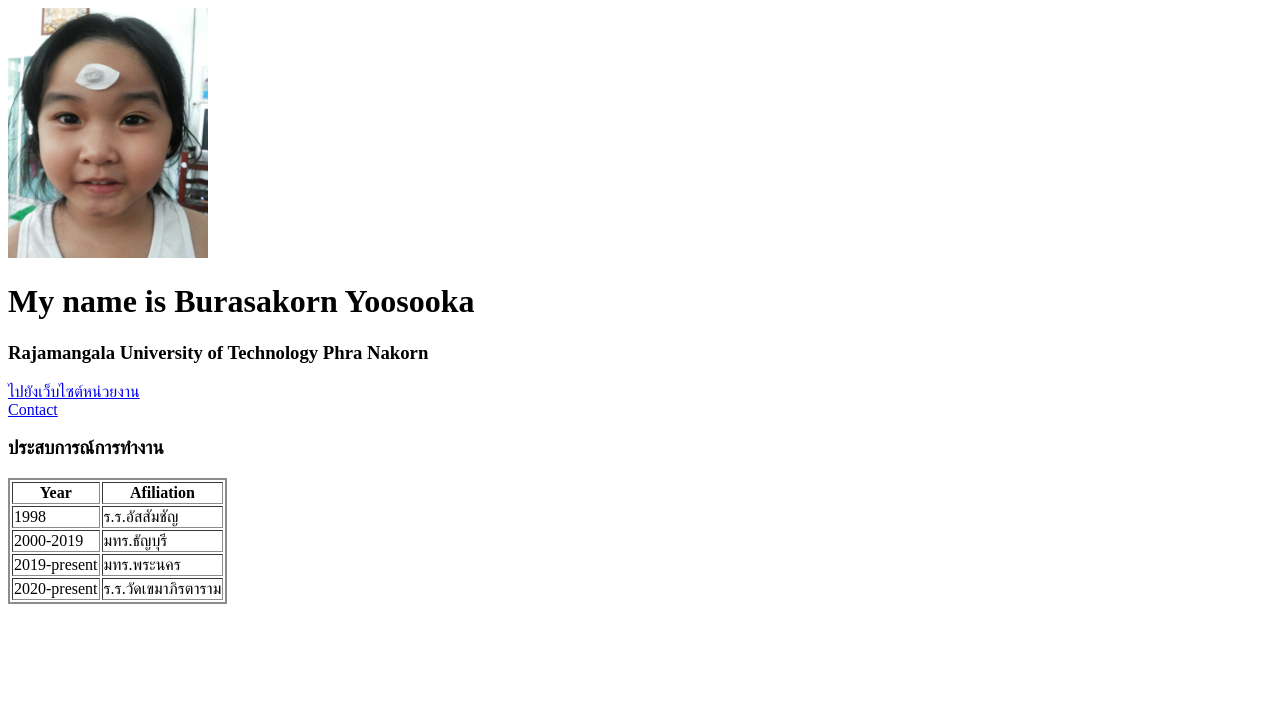
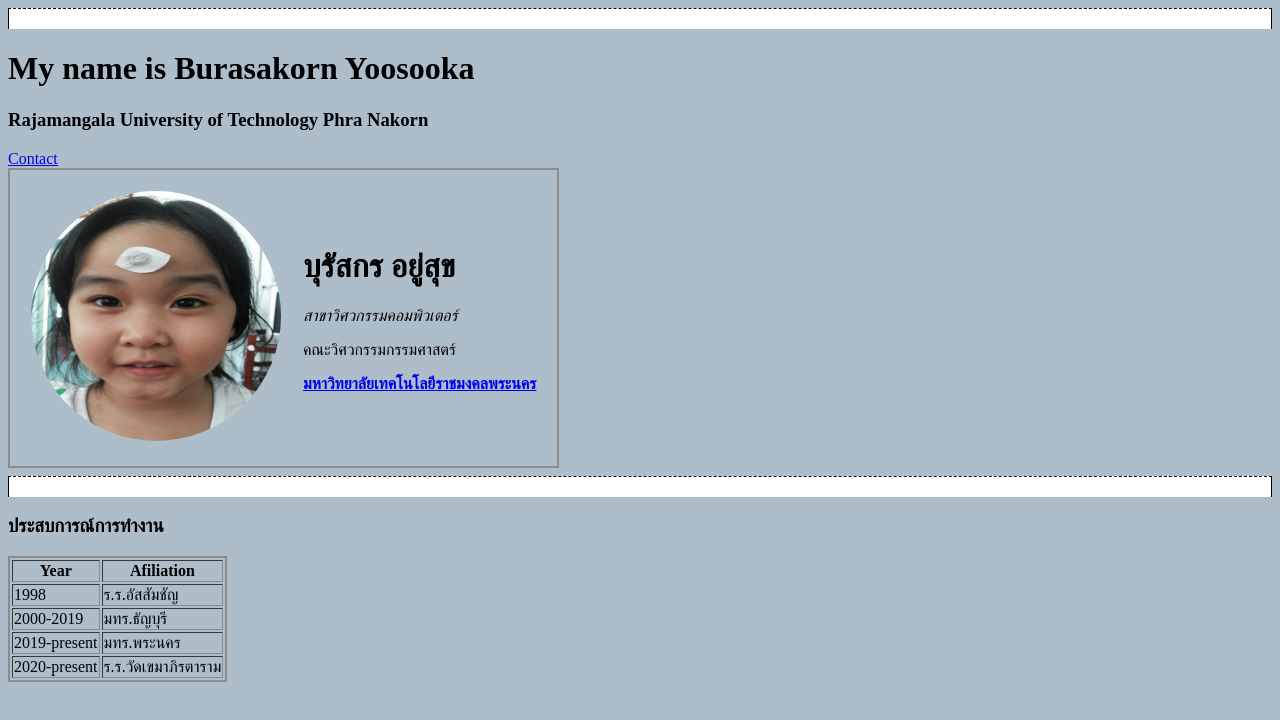
Before and after one commit to burasakorny/mypage2024, a plain HTML site: page index.html in a window 1280 px wide. Drawn offline with Linux system fonts and the light colour scheme.

Commit message:
ตกแต่งเว็บด้วย CSS และเปลี่ยนอีเมล์

```diff
--- a/index.html
+++ b/index.html
@@ -5,14 +5,34 @@
     <meta name="viewport" content="width=device-width, initial-scale=1.0">
     <title>Burasakorn Yoosooka</title>
     <link rel="stylesheet" href="styles.css">
+    <style>
+        body {
+	background-color: #AEBDCA;
+	}
+       hr {
+	background-color:white;
+	}
+        img {
+    border-radius: 50%;
+    }
+    </style>
 </head>
 <body>
-    <img src="profile.jpg" alt="" width="200" height="250">
+    <hr style="border-style: dashed double none; height: 20px;">
     <h1>My name is Burasakorn Yoosooka</h1>
     <h3>Rajamangala University of Technology Phra Nakorn</h3>
-    <a href="https://www.rmutp.ac.th"> ไปยังเว็บไซต์หน่วยงาน </a> <br>
     <a href="C:\Users\jo\Desktop\Fullstack Development 2024\HTML personal site\contact.html"> Contact </a>
+    <table cellspacing="20">
+        <tr>
+          <td><img src="profile.jpg" alt="Burasakorn Yoosooka" width="250" height="250"></td>
+          <td>    <h1>บุรัสกร อยู่สุข</h1>
+              <p><em>สาขาวิศวกรรมคอมพิวเตอร์</em></p>
+              <p>คณะวิศวกรรมกรรมศาสตร์</p>
+              <p><strong><a href="https://www.rmutp.ac.th">มหาวิทยาลัยเทคโนโลยีราชมงคลพระนคร</a></strong></p></td>
+        </tr>
+      </table>
 
+    <hr style="border-style: dashed double none; height: 20px;">
     <h3>ประสบการณ์การทำงาน</h3>
  <!-- <ul>
         <li>1998 ร.ร.อัสสัมชัญ</li>
```
Also changed, not shown: contact.html (+1 -1 lines).
